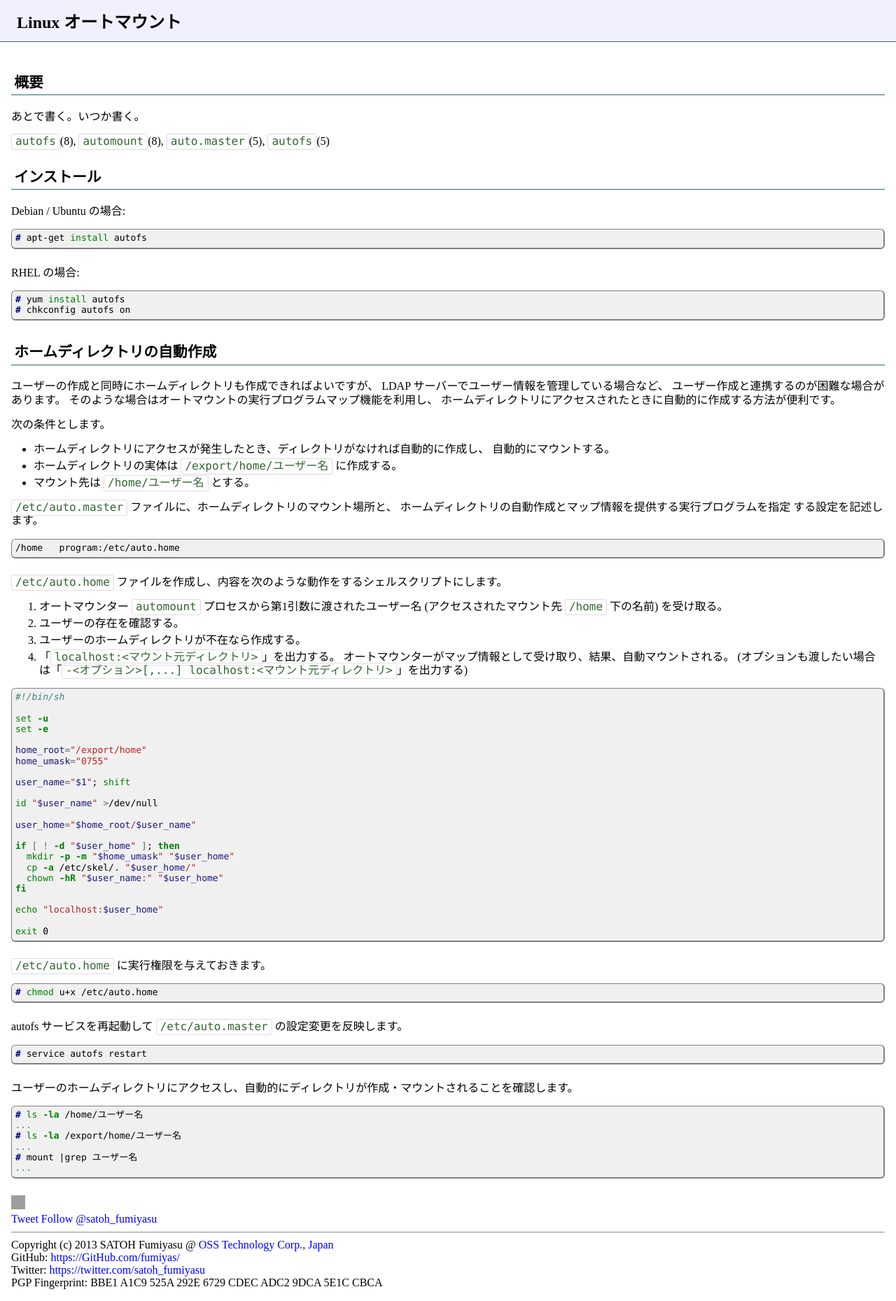
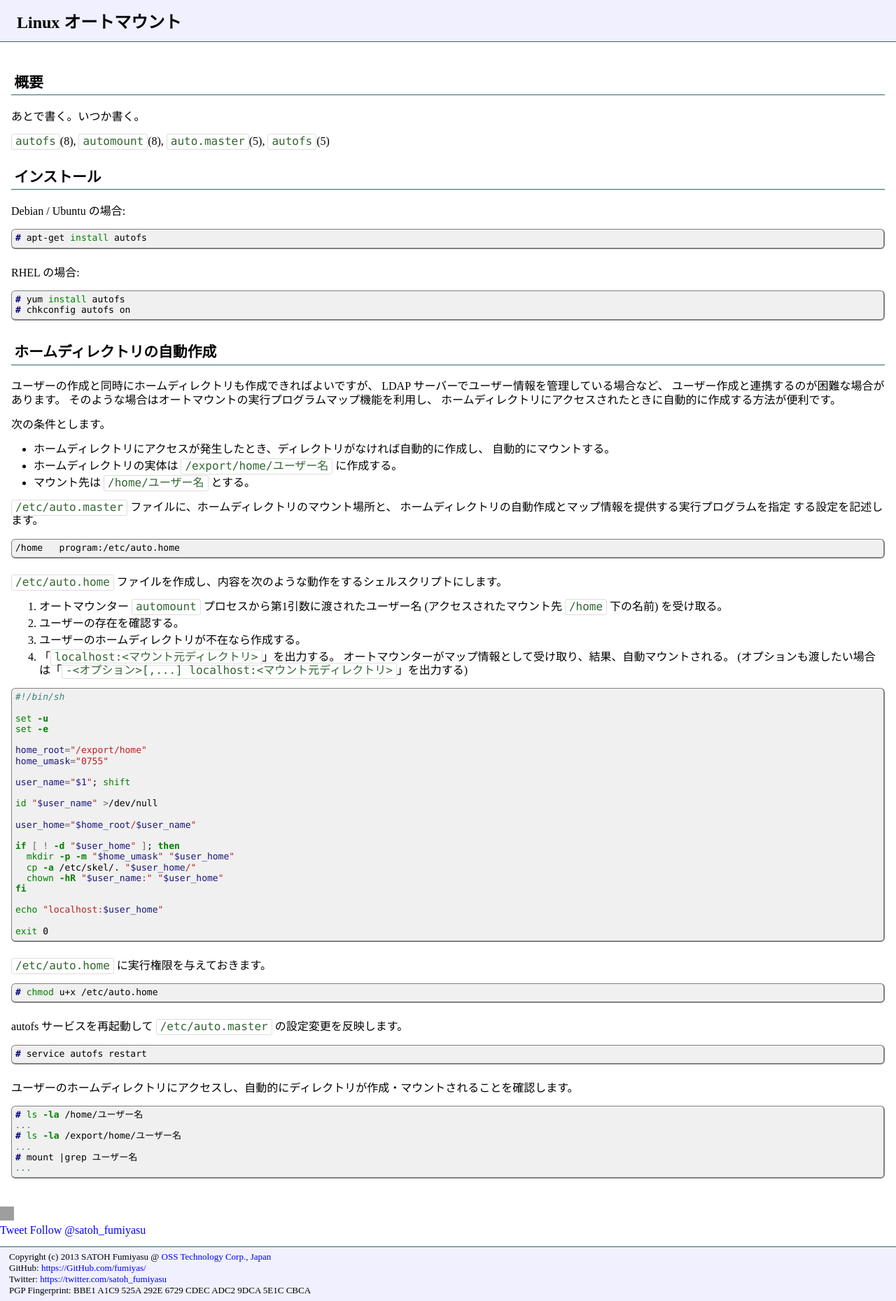
Before and after one commit to fumiyas/fumiyas.github.io, a Jekyll site: the page built from linux/autofs.md, in a window 1280 px wide. Shown: the whole page at 70% size. Built offline with Jekyll 4.4.1, drawn with Linux system fonts in a browser that asks for light colours; Markdown is read by kramdown in place of the engine named in the settings; comment, search, counter and statistics services are not loaded; grey boxes are pictures that could not be loaded.

Commit message:
Adjust CSS

```diff
--- a/_includes/footer.html
+++ b/_includes/footer.html
@@ -16,8 +16,9 @@
 
 </script></li>
 </ul>
-<hr />
+<div class="footer">
 Copyright (c) 2013 SATOH Fumiyasu @ <a href="http://www.OSSTech.co.jp/">OSS Technology Corp., Japan</a><br />
 GitHub: <a href="https://GitHub.com/fumiyas/">https://GitHub.com/fumiyas/</a><br />
 Twitter: <a href="https://twitter.com/satoh_fumiyasu">https://twitter.com/satoh_fumiyasu</a><br />
 PGP Fingerprint: BBE1 A1C9 525A 292E 6729  CDEC ADC2 9DCA 5E1C CBCA<br />
+</div>
--- a/_layouts/default.html
+++ b/_layouts/default.html
@@ -4,10 +4,10 @@
 {% include head.html %}
 <body>
 <h1>{% if page.title %}{{ page.title }}{% else %}{{ site.title }}{% endif %}</h1>
-<div class="body">
 {% include header.html %}
+<div class="content">
 {{ content }}
+</div>
 {% include footer.html %}
-</div>
 </body>
 </html>
--- a/common/css/default.css
+++ b/common/css/default.css
@@ -45,19 +45,27 @@ a:active {
   text-decoration:	none;
 }
 
-div.body {
+div.content {
   padding:		1em;
 }
 
+div.footer {
+  margin:		1em 0 0 0;
+  border-top:		solid 1px #336666;
+  padding:		0.5em 1em 0.5em 1em;
+  background-color:	#F0F0FF;
+  font-size:		small;
+}
+
 h1 {
-  margin:		0px;
+  margin:		0em;
   background-color:	#F0F0FF;
+  padding:		0.5em 1em 0.5em 1em;
   border-bottom:	solid 1px #336666;
-  padding:		0.5em 1em 0.5em 1em;
   font-size:		150%;
 }
 
-.body h2 {
+.content h2 {
   margin:		1em 0em 1em 0em;
   border-bottom:	solid 1px #336666;
   padding:		0.2em;
@@ -65,13 +73,13 @@ h1 {
   font-weight:		bold;
 }
 
-.body h3 {
+.content h3 {
   border-bottom:	solid #004444 1px;
   padding-left:		3pt;
   font-size:		130%;
 }
 
-.body h4 {
+.content h4 {
   margin-left:		0.2em;
   margin-right:		0.2em;
   border-left:		solid 1em #000090;
@@ -79,11 +87,11 @@ h1 {
   font-size:		110%;
 }
 
-.body h5 {
+.content h5 {
   font-size:		110%;
 }
 
-.body h6 {
+.content h6 {
   font-size:		100%;
 }
 
```
